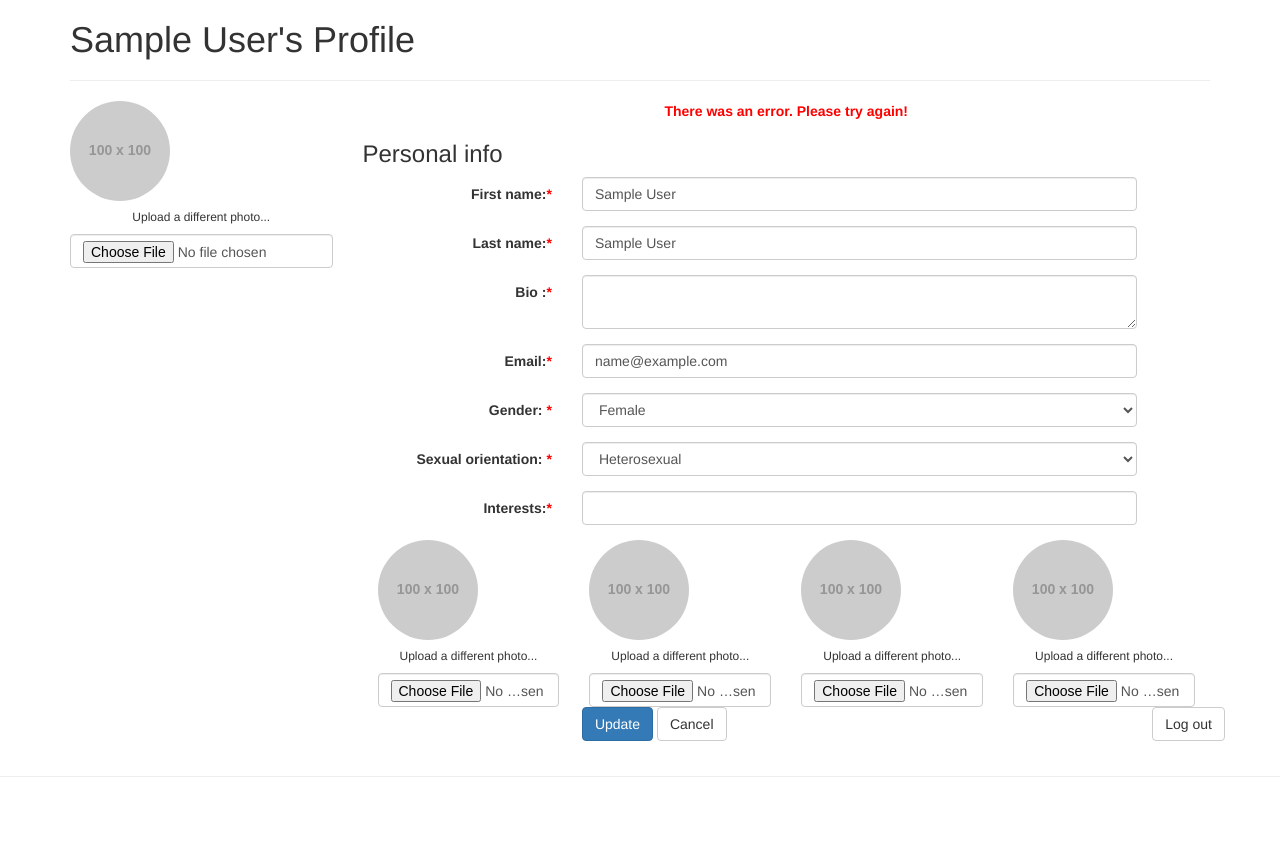
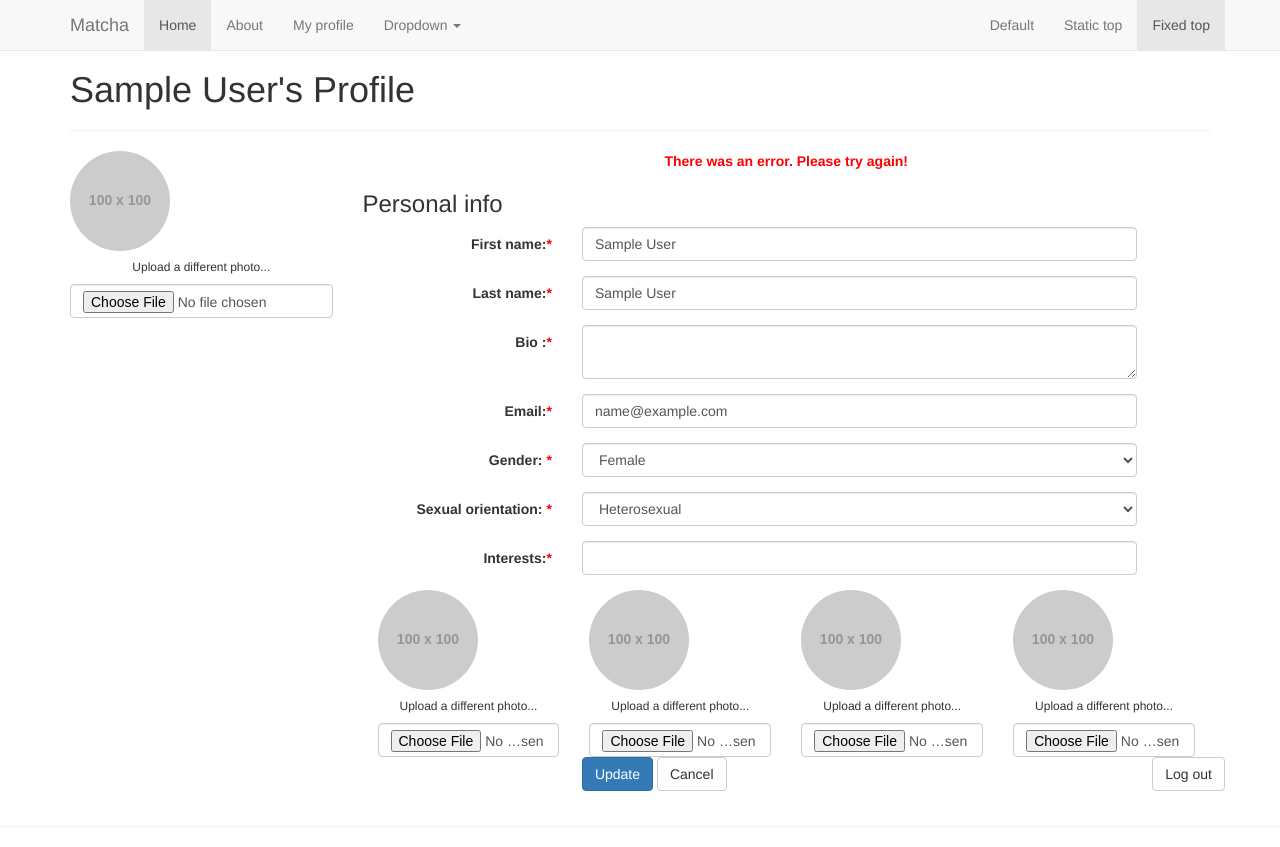
Before and after one commit to rchioreanu/Matcha, a PHP site: page /profile.php?error=1 in a window 1280 px wide. Before the commit the page ends 777 px from the top, so only its background shows below. Run offline with PHP 8.4, Linux system fonts and the light colour scheme; the visitor is signed in with stand-in values (Sample User, id 1); grey boxes labelled with a size stand in for pictures from a placeholder-image service; data that the repository does not hold is empty; some libraries are stand-ins or nearby versions.

Commit message:
Separation of header and includes
Separate file for all the includes and introduction of a header.
Bootstrap rules

```diff
--- /dev/null
+++ b/header.php
@@ -0,0 +1,40 @@
+<!DOCTYPE html>
+<html>
+	<nav class="navbar navbar-default navbar-fixed-top">
+		<div class="container">
+			<div class="navbar-header">
+				<button type="button" class="navbar-toggle collapsed" data-toggle="collapse" data-target="#navbar" aria-expanded="false" aria-controls="navbar">
+					<span class="sr-only">Toggle navigation</span>
+					<span class="icon-bar"></span>
+					<span class="icon-bar"></span>
+					<span class="icon-bar"></span>
+				</button>
+				<a class="navbar-brand" href="welcome.php">Matcha</a>
+			</div>
+			<div id="navbar" class="navbar-collapse collapse">
+				<ul class="nav navbar-nav">
+					<li class="active"><a href="#">Home</a></li>
+					<li><a href="#about">About</a></li>
+					<li><a href="profile.php">My profile</a></li>
+					<li class="dropdown">
+						<a href="#" class="dropdown-toggle" data-toggle="dropdown" role="button" aria-haspopup="true" aria-expanded="false">Dropdown <span class="caret"></span></a>
+						<ul class="dropdown-menu">
+							<li><a href="#">Action</a></li>
+							<li><a href="#">Another action</a></li>
+							<li><a href="#">Something else here</a></li>
+							<li role="separator" class="divider"></li>
+							<li class="dropdown-header">Nav header</li>
+							<li><a href="#">Separated link</a></li>
+							<li><a href="#">One more separated link</a></li>
+						</ul>
+					</li>
+				</ul>
+				<ul class="nav navbar-nav navbar-right">
+					<li><a href="../navbar/">Default</a></li>
+					<li><a href="../navbar-static-top/">Static top</a></li>
+					<li class="active"><a href="./">Fixed top <span class="sr-only">(current)</span></a></li>
+				</ul>
+			</div><!--/.nav-collapse -->
+		</div>
+	</nav>
+</html>
--- /dev/null
+++ b/includes.php
@@ -0,0 +1,13 @@
+<script
+  src="https://code.jquery.com/jquery-3.2.1.js"
+  integrity="sha256-DZAnKJ/6XZ9si04Hgrsxu/8s717jcIzLy3oi35EouyE="
+  crossorigin="anonymous"></script>
+<link rel = "stylesheet" href = "style.css">
+<!-- Latest compiled and minified CSS -->
+<link rel="stylesheet" href="https://maxcdn.bootstrapcdn.com/bootstrap/3.3.7/css/bootstrap.min.css" integrity="sha384-BVYiiSIFeK1dGmJRAkycuHAHRg32OmUcww7on3RYdg4Va+PmSTsz/K68vbdEjh4u" crossorigin="anonymous">
+<!-- Latest compiled and minified JavaScript -->
+<script src="https://maxcdn.bootstrapcdn.com/bootstrap/3.3.7/js/bootstrap.min.js" integrity="sha384-Tc5IQib027qvyjSMfHjOMaLkfuWVxZxUPnCJA7l2mCWNIpG9mGCD8wGNIcPD7Txa" crossorigin="anonymous"></script>
+<link rel="stylesheet" href="http://getbootstrap.com/dist/css/bootstrap.css" />
+<link rel="stylesheet" href="//cdn.jsdelivr.net/bootstrap.tagsinput/0.4.2/bootstrap-tagsinput.css" />
+<script src="//ajax.googleapis.com/ajax/libs/jquery/1.11.1/jquery.min.js"></script>
+<script src="//cdn.jsdelivr.net/bootstrap.tagsinput/0.4.2/bootstrap-tagsinput.min.js"></script>
--- a/profile.php
+++ b/profile.php
@@ -1,17 +1,5 @@
-<script
-  src="https://code.jquery.com/jquery-3.2.1.js"
-  integrity="sha256-DZAnKJ/6XZ9si04Hgrsxu/8s717jcIzLy3oi35EouyE="
-  crossorigin="anonymous"></script>
-<link rel = "stylesheet" href = "style.css">
-<!-- Latest compiled and minified CSS -->
-<link rel="stylesheet" href="https://maxcdn.bootstrapcdn.com/bootstrap/3.3.7/css/bootstrap.min.css" integrity="sha384-BVYiiSIFeK1dGmJRAkycuHAHRg32OmUcww7on3RYdg4Va+PmSTsz/K68vbdEjh4u" crossorigin="anonymous">
-<!-- Latest compiled and minified JavaScript -->
-<script src="https://maxcdn.bootstrapcdn.com/bootstrap/3.3.7/js/bootstrap.min.js" integrity="sha384-Tc5IQib027qvyjSMfHjOMaLkfuWVxZxUPnCJA7l2mCWNIpG9mGCD8wGNIcPD7Txa" crossorigin="anonymous"></script>
+<?php include 'includes.php'; ?>
 <script src = "image.js"></script>
-<link rel="stylesheet" href="http://getbootstrap.com/dist/css/bootstrap.css" />
-<link rel="stylesheet" href="//cdn.jsdelivr.net/bootstrap.tagsinput/0.4.2/bootstrap-tagsinput.css" />
-<script src="//ajax.googleapis.com/ajax/libs/jquery/1.11.1/jquery.min.js"></script>
-<script src="//cdn.jsdelivr.net/bootstrap.tagsinput/0.4.2/bootstrap-tagsinput.min.js"></script>
 <?php
 require 'users.class.php';
 
@@ -19,6 +7,7 @@ session_start();
 $users = new Users();
 if ($_SESSION['status'] != true)
 	header ("Location: index.php");
+include 'header.php';
 ?>
 <div class="container">
 	<?php echo "<h1>" . $_SESSION['fname'] . "'s Profile" . "</h1>"; ?>
--- a/style.css
+++ b/style.css
@@ -24,3 +24,7 @@
   content:"*";
   color:red;
 }
+
+body {
+	padding-top: 50px;
+}
--- a/welcome.php
+++ b/welcome.php
@@ -1,4 +1,6 @@
 <?php
+include 'includes.php';
+include 'header.php';
 require 'users.class.php';
 
 session_start();
```
